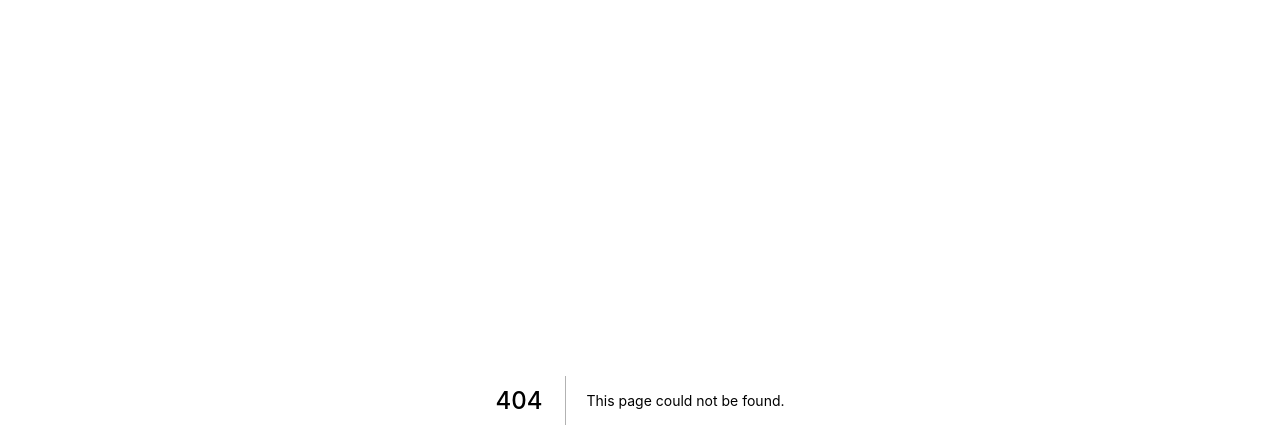
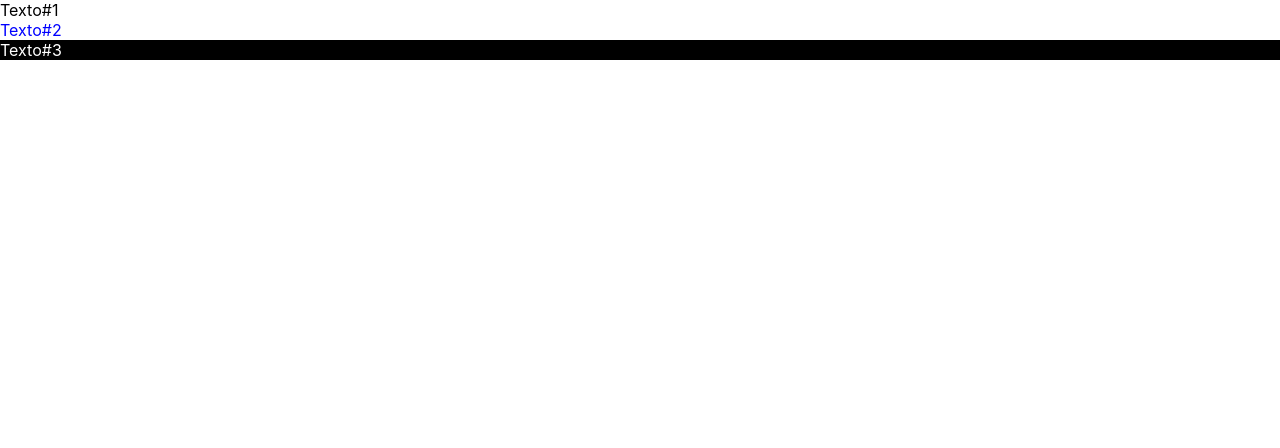
Before and after one commit to ValdirCezar/next-first-contact, a Next.js app: page /basicos/integracao1 in a window 1280 px wide. Before the commit this address had no page. Shown: the top 448 px of the page. Built offline with nearby package versions, Linux system fonts and the light colour scheme.

Commit message:
firts css file to an component

```diff
--- a/pages/_app.js
+++ b/pages/_app.js
@@ -1,4 +1,5 @@
 import '../styles/globals.css'
+import './css/integracao1.css'
 
 function MyApp({ Component, pageProps }) {
   return <Component {...pageProps} />
--- /dev/null
+++ b/pages/basicos/integracao1.jsx
@@ -0,0 +1,10 @@
+
+export default function integracao() {
+   return (
+      <>
+         <div className="vermelha">Texto#1</div>
+         <div className="azul">Texto#2</div>
+         <div className="branco">Texto#3</div>
+      </>
+   )
+}
--- /dev/null
+++ b/pages/css/integracao1.css
@@ -0,0 +1,12 @@
+.vermelhor {
+   color: red;
+}
+
+.azul {
+   color: blue;
+}
+
+.branco {
+   background-color: black;
+   color: white;
+}
```
Also changed, not shown: components/Titulo.jsx (+9 -5 lines), pages/basicos/usando_titulo.jsx (+8 -0 lines).
